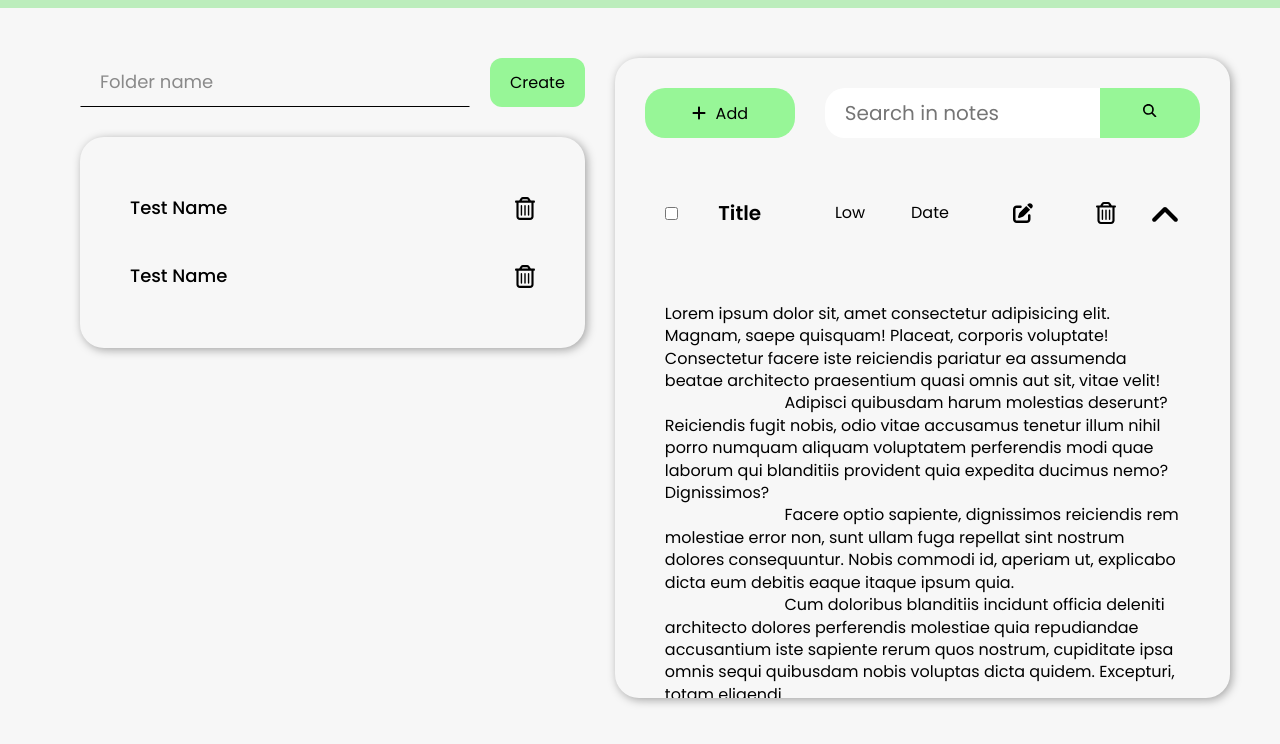
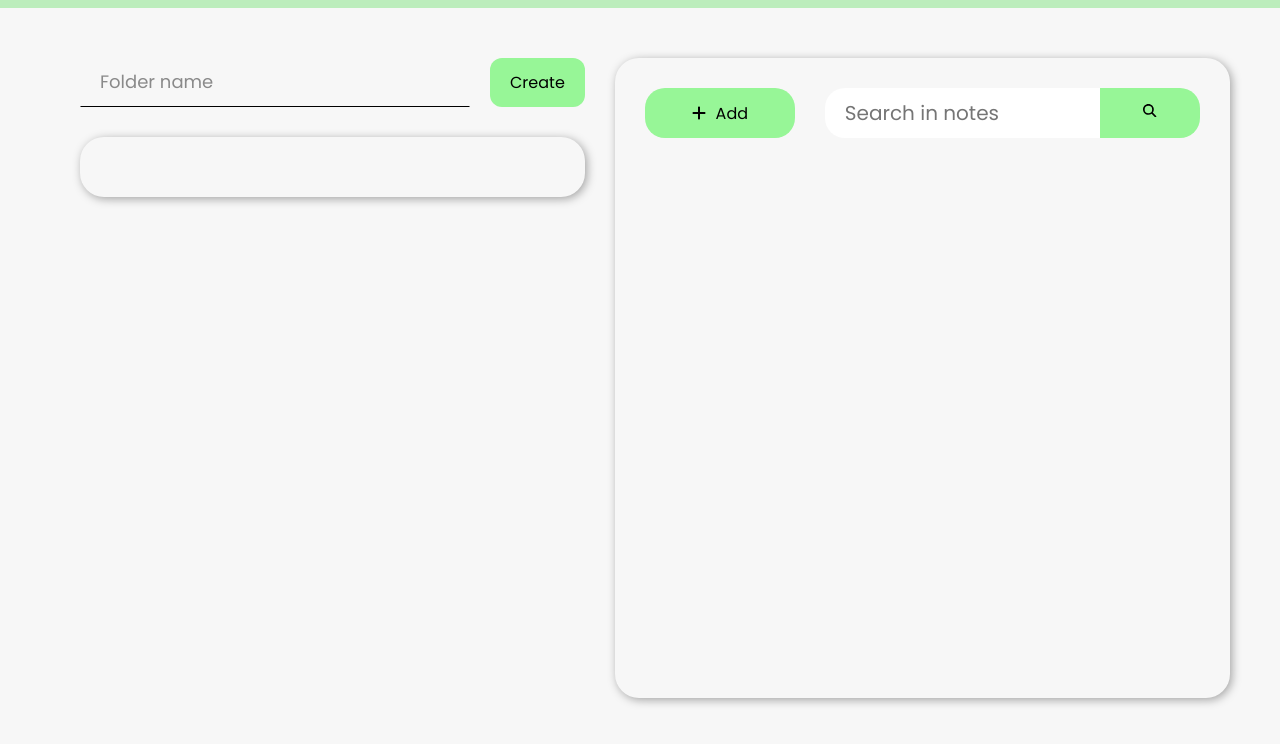
Before and after one commit to ArtmMtvnko/ToDo-List, a website built with webpack: page src/index.html in a window 1280 px wide. Shown: the part 52-796 px from the top of the page. Built offline with nearby package versions, Linux system fonts and the light colour scheme.

Commit message:
fixed bug when folder deleted but notes been showing.

```diff
--- a/src/index.html
+++ b/src/index.html
@@ -20,16 +20,7 @@
                     </div>
                     <button id="createFolderBtn">Create</button>
                 </div>
-                <div id="foldersList" class="aside__folders">
-                    <div class="folder">
-                        <p>Test Name</p>
-                        <img src="assets/icons/trash-can.svg" alt="">
-                    </div>
-                    <div class="folder">
-                        <p>Test Name</p>
-                        <img src="assets/icons/trash-can.svg" alt="">
-                    </div>
-                </div>
+                <div id="foldersList" class="aside__folders"></div>
             </aside>
             <section class="notes-wrap">
                 <button id="addNote" class="add-note">
@@ -40,38 +31,7 @@
                 <button class="search">
                     <svg xmlns="http://www.w3.org/2000/svg" height="1em" viewBox="0 0 512 512"><!--! Font Awesome Free 6.4.2 by @fontawesome - https://fontawesome.com License - https://fontawesome.com/license (Commercial License) Copyright 2023 Fonticons, Inc. --><path d="M416 208c0 45.9-14.9 88.3-40 122.7L502.6 457.4c12.5 12.5 12.5 32.8 0 45.3s-32.8 12.5-45.3 0L330.7 376c-34.4 25.2-76.8 40-122.7 40C93.1 416 0 322.9 0 208S93.1 0 208 0S416 93.1 416 208zM208 352a144 144 0 1 0 0-288 144 144 0 1 0 0 288z"/></svg>
                 </button>
-                <div id="notesList" class="notes">
-                    <div class="notes__item">
-                        <input type="checkbox">
-                        <p class="notes__title">Title</p>
-                        <p class="notes__priority">Low</p>
-                        <p class="notes__date">Date</p>
-                        <img src="assets/icons/edit.svg" alt="edit">
-                        <img src="assets/icons/trash-can.svg" alt="delete">
-                        <img class="notes__arrow-button" src="assets/icons/angle-down.svg" alt="unwrap">
-                        <div class="notes__description">
-                            <p>Lorem ipsum dolor sit, amet consectetur adipisicing elit. Magnam, saepe quisquam! Placeat, corporis voluptate! Consectetur facere iste reiciendis pariatur ea assumenda beatae architecto praesentium quasi omnis aut sit, vitae velit!
-                            Adipisci quibusdam harum molestias deserunt? Reiciendis fugit nobis, odio vitae accusamus tenetur illum nihil porro numquam aliquam voluptatem perferendis modi quae laborum qui blanditiis provident quia expedita ducimus nemo? Dignissimos?
-                            Facere optio sapiente, dignissimos reiciendis rem molestiae error non, sunt ullam fuga repellat sint nostrum dolores consequuntur. Nobis commodi id, aperiam ut, explicabo dicta eum debitis eaque itaque ipsum quia.
-                            Cum doloribus blanditiis incidunt officia deleniti architecto dolores perferendis molestiae quia repudiandae accusantium iste sapiente rerum quos nostrum, cupiditate ipsa omnis sequi quibusdam nobis voluptas dicta quidem. Excepturi, totam eligendi.
-                            Iusto aliquid consequatur, soluta mollitia consectetur veritatis atque aliquam sit saepe eos excepturi aperiam voluptas tenetur et tempore? Numquam voluptas iure voluptatum distinctio corporis voluptatibus officiis unde incidunt facere nobis!</p>
-                        </div>
-                    </div>
-                    <div class="notes__item">
-                        <input type="checkbox">
-                        <p class="notes__title">Title</p>
-                        <p class="notes__priority">Low</p>
-                        <p class="notes__date">Date</p>
-                        <img class="notes__arrow-button" src="assets/icons/angle-down.svg" alt="">
-                        <div class="notes__description">
-                            <p>Lorem ipsum dolor sit, amet consectetur adipisicing elit. Magnam, saepe quisquam! Placeat, corporis voluptate! Consectetur facere iste reiciendis pariatur ea assumenda beatae architecto praesentium quasi omnis aut sit, vitae velit!
-                            Adipisci quibusdam harum molestias deserunt? Reiciendis fugit nobis, odio vitae accusamus tenetur illum nihil porro numquam aliquam voluptatem perferendis modi quae laborum qui blanditiis provident quia expedita ducimus nemo? Dignissimos?
-                            Facere optio sapiente, dignissimos reiciendis rem molestiae error non, sunt ullam fuga repellat sint nostrum dolores consequuntur. Nobis commodi id, aperiam ut, explicabo dicta eum debitis eaque itaque ipsum quia.
-                            Cum doloribus blanditiis incidunt officia deleniti architecto dolores perferendis molestiae quia repudiandae accusantium iste sapiente rerum quos nostrum, cupiditate ipsa omnis sequi quibusdam nobis voluptas dicta quidem. Excepturi, totam eligendi.
-                            Iusto aliquid consequatur, soluta mollitia consectetur veritatis atque aliquam sit saepe eos excepturi aperiam voluptas tenetur et tempore? Numquam voluptas iure voluptatum distinctio corporis voluptatibus officiis unde incidunt facere nobis!</p>
-                        </div>
-                    </div>
-                </div>
+                <div id="notesList" class="notes"></div>
             </section>
         </main>
     </div>
--- a/src/scripts/folderImplementor.js
+++ b/src/scripts/folderImplementor.js
@@ -73,6 +73,9 @@ function createFolderImplementor({folders}) {
                 data.folders.splice(indexToRemoveData, 1)
 
                 storage.updateData()
+
+                const notesList = document.querySelector('#notesList')
+                notesList.innerHTML = ''
             })
 
             return {
```
Also changed, not shown: src/index.js (+0 -52 lines), 1 other file.
